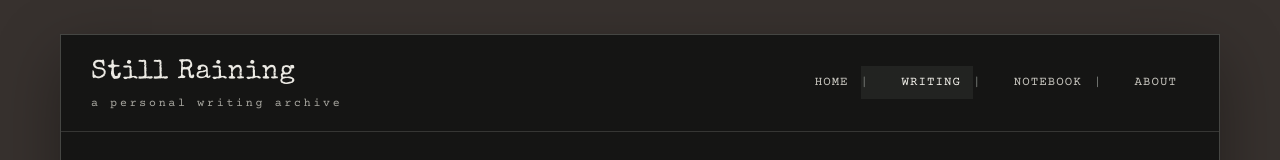
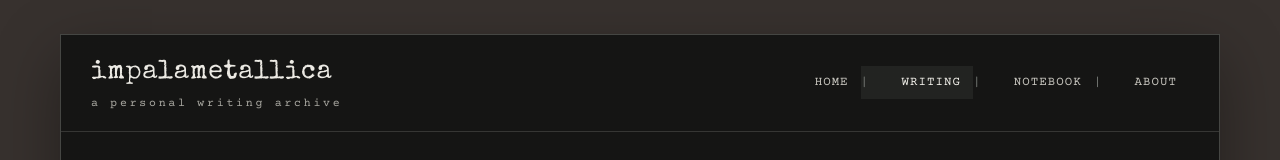
Before and after one commit to kismetproject/aboutme, a plain HTML site: page writing.html in a window 1280 px wide. Shown: the top 160 px of the page. Drawn offline with nearby package versions, Linux system fonts and the light colour scheme; no server answers.

Commit message:
Update title and meta description to 'impalametallica'

```diff
--- a/writing.html
+++ b/writing.html
@@ -12,10 +12,10 @@
 
   <meta
     name="description"
-    content="The Still Raining writing archive."
+    content="impalametallica"
   >
 
-  <title>Still Raining — Writing</title>
+  <title>impalametallica</title>
 
 
   <!-- FONTS -->
@@ -1152,11 +1152,11 @@
 
       <a
         href="index.html"
-        aria-label="Still Raining home"
+        aria-label="impalametallica home"
       >
 
         <h1 class="brand-title">
-          Still Raining
+          impalametallica
         </h1>
 
         <span class="brand-subtitle">
```
